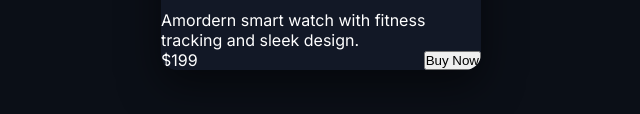
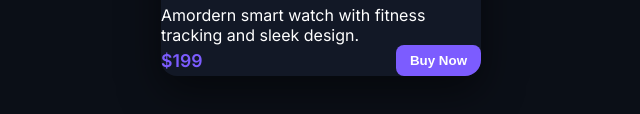
Before and after one commit to mikasa-Aker/product-card, a plain HTML site: page index.html in a window 1280 px wide. Shown: the part 488-602 px from the top of the page, without its empty margins (319-959 px from the left). Drawn offline with Linux system fonts and the light colour scheme; files that its build step writes are made by us from their sources.

Commit message:
product-card

```diff
--- a/stylesheet.css
+++ b/stylesheet.css
@@ -11,7 +11,6 @@ body{
     display: flex;
     align-items: center;
     justify-content: center;
-
 }
 
 .container{
@@ -46,3 +45,22 @@ body{
     justify-content: space-between;
     align-items: center;
 }
+.price {
+    font-size: 1.1rem;
+    font-weight: 600;
+    color: #7c5cff;
+    }
+.btn {
+    background-color: #7c5cff;
+    border: none;
+    color: white;
+    padding: 8px 14px;
+    border-radius: 8px;
+    cursor: pointer;
+    font-weight: 600;
+
+    transition: background-color 0.3s ease;
+    }
+.btn:hover {
+    background-color: #6848e3;
+}
```
Also changed, not shown: index.html (+1 -3 lines), 1 other file.
